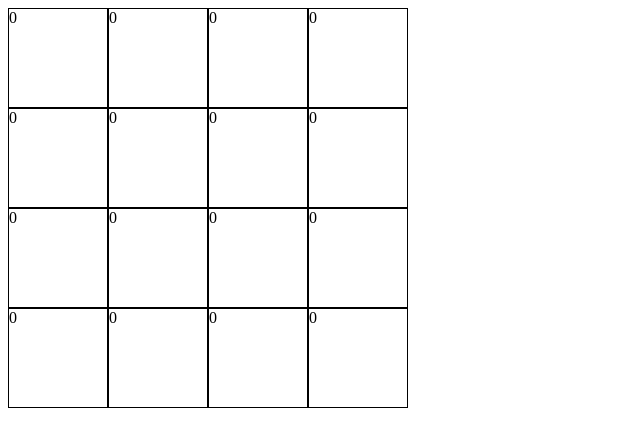
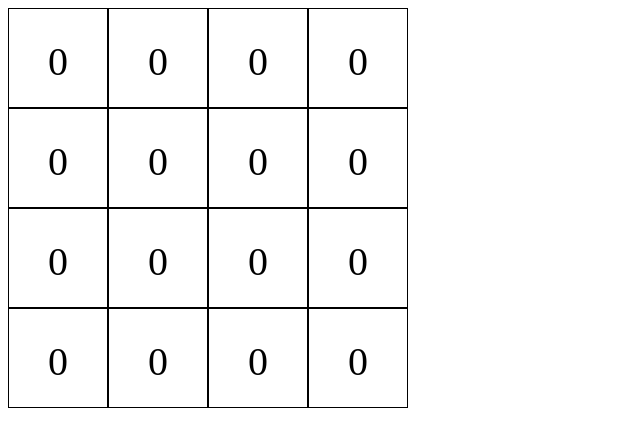
Before and after one commit to Btate712/2048, a plain HTML site: page index.html in a window 1280 px wide. Shown: the whole page, without its empty margins (0-640 px from the left). Drawn offline with Linux system fonts and the light colour scheme.

Commit message:
centered tile number vertically and horizontally

```diff
--- a/css/style.css
+++ b/css/style.css
@@ -16,4 +16,7 @@
   height: 100px;
   background: white;
   border: 1px solid black;
+  font-size: 2.5em;
+  text-align: center;
+  padding-top: 29px;
 }
```
